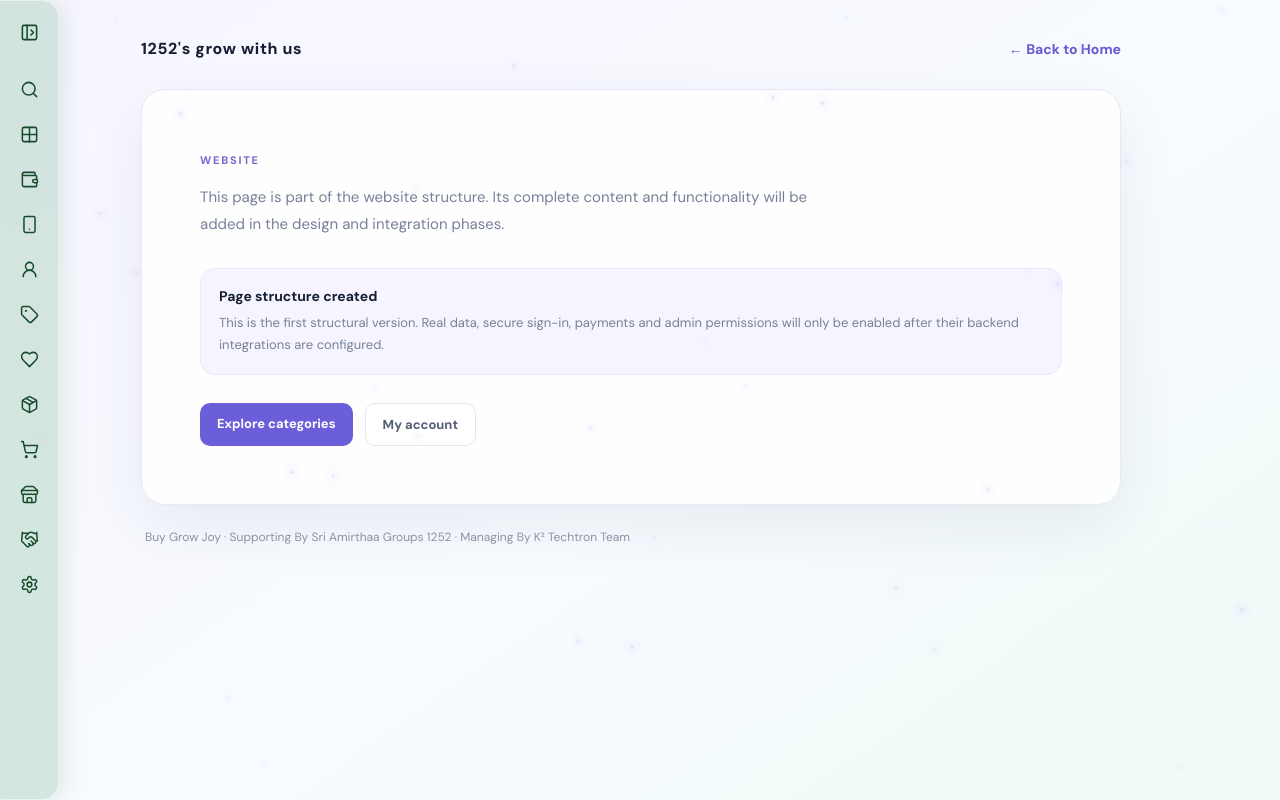
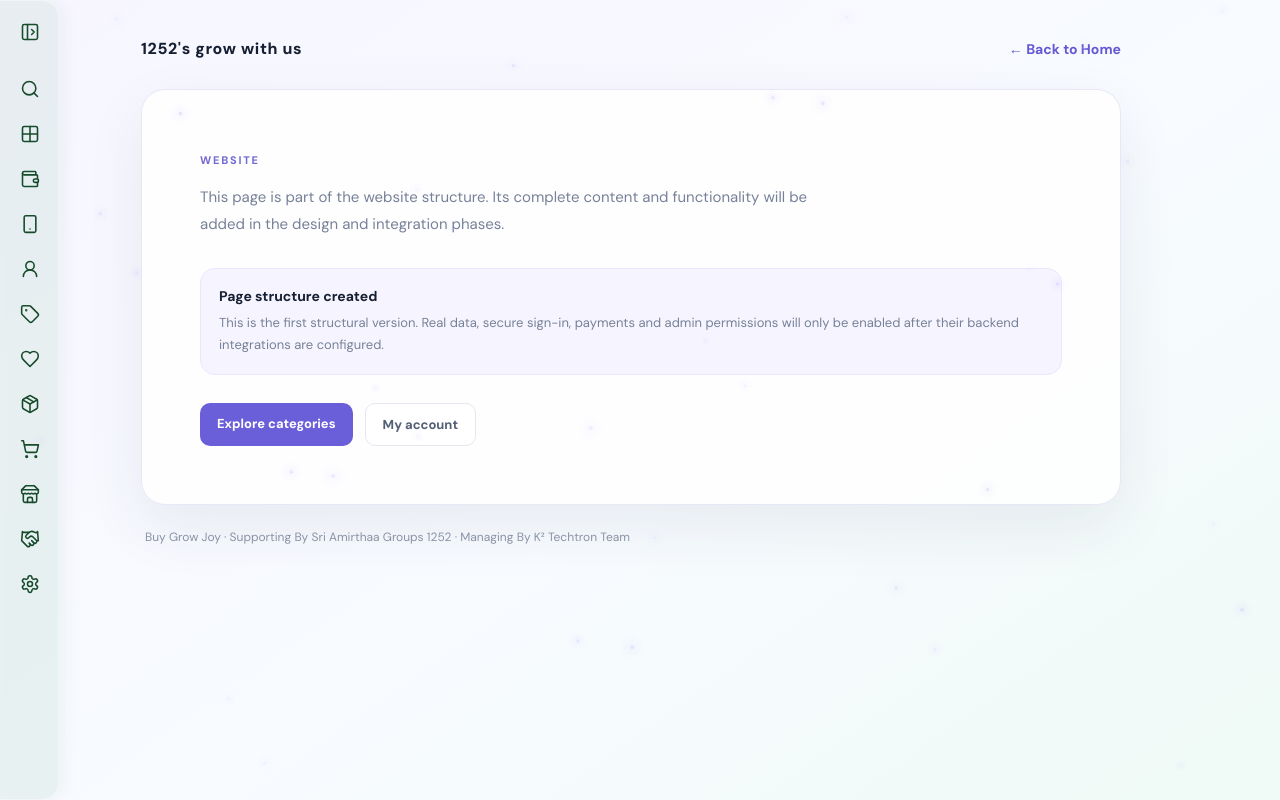
Before and after one commit to eprojects1252/1252-s-grow-with-us, a Next.js app: page / in a window 1280 px wide. Built offline with nearby package versions, Linux system fonts and the light colour scheme.

Commit message:
Increase sidebar glass transparency and reveal homepage beneath

```diff
--- a/app/globals.css
+++ b/app/globals.css
@@ -472,7 +472,7 @@ body{padding-bottom:0!important}
 @keyframes siteDustTravel{0%{transform:translate3d(0,0,0) scale(.25);opacity:0}100%{opacity:0;transform:translate3d(var(--trail-x),var(--trail-y),0) scale(2.4)}}
 
 
-/* Approved floating glass overlay: never reserve space or shift the homepage. */
+/* Approved floating glass overlay: ultra-clear green glass, homepage remains visible underneath. */
 body{padding-left:0!important}
 main,main:has(.store-sidebar-expanded){padding-left:0!important}
 .site-sidebar{
@@ -480,15 +480,15 @@ main,main:has(.store-sidebar-expanded){padding-left:0!important}
   height:100vh!important;height:100dvh!important;width:60px!important;max-height:none!important;
   display:flex;flex-direction:column;gap:5px;padding:10px 6px!important;
   overflow-x:hidden!important;overflow-y:auto!important;overscroll-behavior:contain;
-  border:1px solid rgba(255,255,255,.48)!important;border-left:0!important;
+  border:1px solid rgba(255,255,255,.38)!important;border-left:0!important;
   border-radius:0 18px 18px 0!important;
-  background:rgba(40,137,75,.17)!important;
-  -webkit-backdrop-filter:blur(5px) saturate(135%)!important;
-  backdrop-filter:blur(5px) saturate(135%)!important;
-  box-shadow:5px 0 25px rgba(20,75,39,.10),inset -1px 0 rgba(255,255,255,.35)!important;
+  background:rgba(40,137,75,.075)!important;
+  -webkit-backdrop-filter:blur(2px) saturate(112%)!important;
+  backdrop-filter:blur(2px) saturate(112%)!important;
+  box-shadow:3px 0 18px rgba(20,75,39,.055),inset -1px 0 rgba(255,255,255,.24)!important;
   transition:width .32s cubic-bezier(.22,.75,.25,1),background .25s ease!important;
 }
-.site-sidebar.is-expanded{width:228px!important;background:rgba(40,137,75,.21)!important}
+.site-sidebar.is-expanded{width:228px!important;background:rgba(40,137,75,.105)!important}
 .site-sidebar.is-collapsed .site-sidebar-toggle,
 .site-sidebar.is-collapsed .site-sidebar-item{
   justify-content:center!important;padding-left:0!important;padding-right:0!important;gap:0!important;
@@ -500,22 +500,23 @@ main,main:has(.store-sidebar-expanded){padding-left:0!important}
   justify-content:flex-start!important;padding-left:12px!important;padding-right:10px!important;gap:12px!important;
 }
 .site-sidebar-item,.site-sidebar-toggle{flex:0 0 42px;min-height:42px!important;color:#174b2c!important}
+.site-sidebar-item svg,.site-sidebar-toggle svg{width:20px!important;height:20px!important;stroke-width:1.9!important;flex:0 0 20px!important}
 .site-sidebar-item:hover,.site-sidebar-toggle:hover,.site-sidebar-item.active{
-  background:rgba(255,255,255,.34)!important;border:1px solid rgba(255,255,255,.42)!important;
+  background:rgba(255,255,255,.24)!important;border:1px solid rgba(255,255,255,.32)!important;
   color:#105b30!important;transform:none!important;
 }
 .site-sidebar-search{
   position:absolute!important;left:calc(100% + 8px)!important;top:54px!important;
   width:230px!important;padding:10px!important;
-  border:1px solid rgba(255,255,255,.62)!important;border-radius:14px!important;
-  background:rgba(54,145,83,.20)!important;
-  -webkit-backdrop-filter:blur(7px) saturate(140%)!important;
-  backdrop-filter:blur(7px) saturate(140%)!important;
-  box-shadow:0 10px 28px rgba(22,72,38,.15)!important;z-index:810!important;
+  border:1px solid rgba(255,255,255,.48)!important;border-radius:14px!important;
+  background:rgba(54,145,83,.12)!important;
+  -webkit-backdrop-filter:blur(3px) saturate(120%)!important;
+  backdrop-filter:blur(3px) saturate(120%)!important;
+  box-shadow:0 8px 22px rgba(22,72,38,.10)!important;z-index:810!important;
 }
 .site-sidebar-search input{
-  height:40px!important;background:rgba(255,255,255,.54)!important;
-  border:1px solid rgba(255,255,255,.68)!important;border-radius:10px!important;
+  height:40px!important;background:rgba(255,255,255,.62)!important;
+  border:1px solid rgba(255,255,255,.58)!important;border-radius:10px!important;
   color:#174b2c!important;
 }
 .site-dust-field{z-index:75!important}
```
